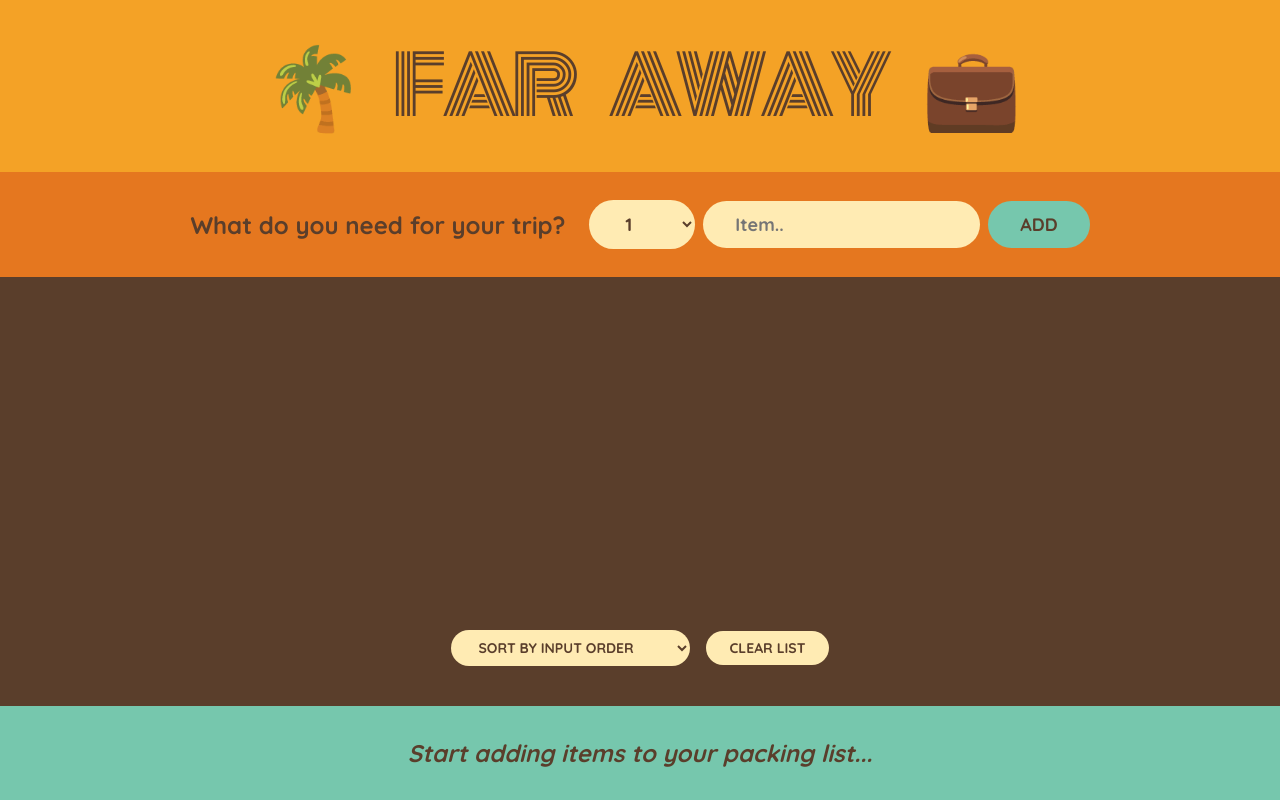
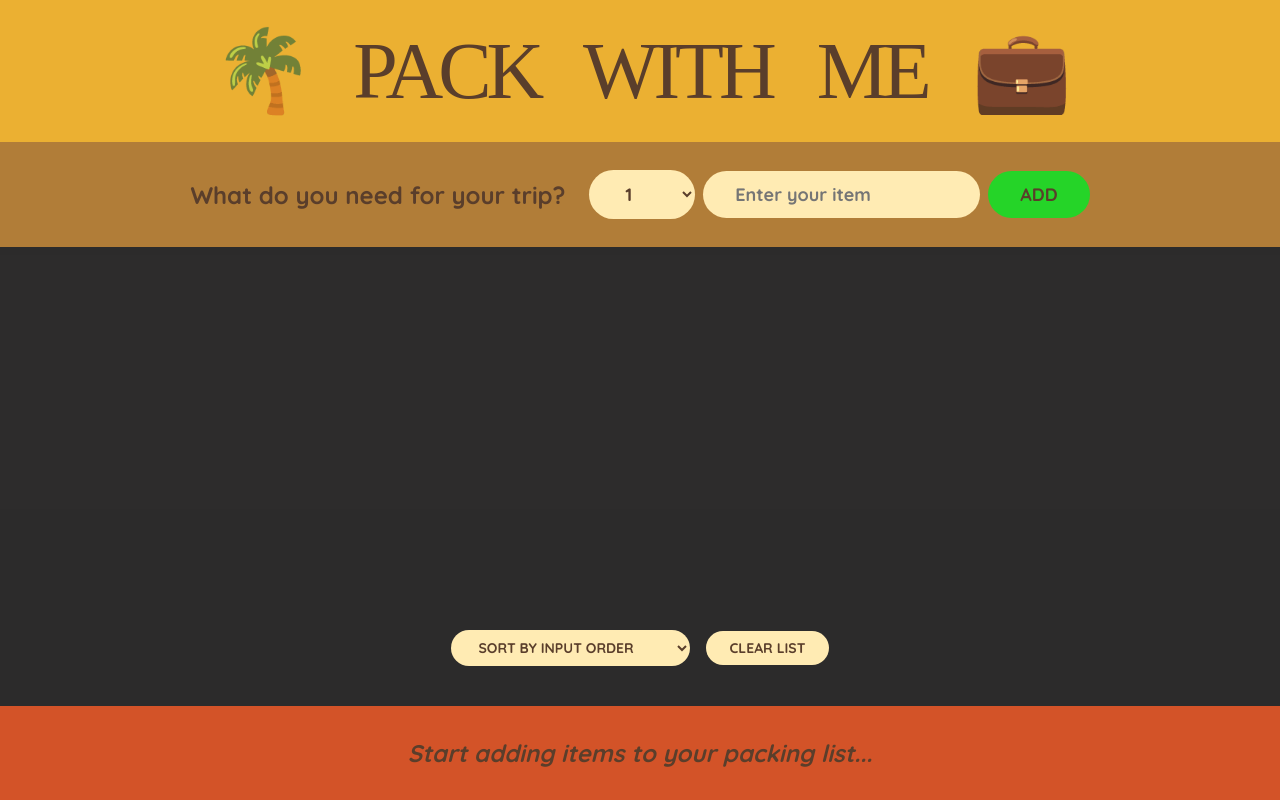
Before and after one commit to sunaina47/bag-packed, a React app: page / in a window 1280 px wide. Built offline with nearby package versions, Linux system fonts and the light colour scheme.

Commit message:
Css changes

```diff
--- a/src/components/Form.js
+++ b/src/components/Form.js
@@ -3,7 +3,6 @@ import { useState } from "react";
 export function Form({ onAddItems }) {
   const [description, setDescription] = useState("");
   const [quantity, setQuantity] = useState(1);
-
 
   function handleSubmit(e) {
     e.preventDefault();
@@ -11,8 +10,10 @@ export function Form({ onAddItems }) {
     if (!description) return;
 
     const newItem = {
-      description, quantity, packed: false,
-      id: Date.now()
+      description,
+      quantity,
+      packed: false,
+      id: Date.now(),
     };
 
     onAddItems(newItem);
@@ -24,14 +25,24 @@ export function Form({ onAddItems }) {
   return (
     <form className="add-form" onSubmit={handleSubmit}>
       <h3>What do you need for your trip?</h3>
-      <select value={quantity} onChange={(e) => setQuantity(Number(e.target.value))}>
-        {Array.from({ length: 20 }, (_, i) => i + 1).map(num => <option value={num} key={num}>
-          {num}
-        </option>)}
+      <select
+        value={quantity}
+        onChange={(e) => setQuantity(Number(e.target.value))}
+      >
+        {Array.from({ length: 20 }, (_, i) => i + 1).map((num) => (
+          <option value={num} key={num}>
+            {num}
+          </option>
+        ))}
       </select>
-      <input type="text" placeholder="Item.." value={description} onChange={(e) => {
-        setDescription(e.target.value);
-      }} />
+      <input
+        type="text"
+        placeholder="Enter your item"
+        value={description}
+        onChange={(e) => {
+          setDescription(e.target.value);
+        }}
+      />
       <button>Add</button>
     </form>
   );
--- a/src/components/Logo.js
+++ b/src/components/Logo.js
@@ -1,5 +1,5 @@
 export function Logo() {
   return (
-    <h1>🌴 Far Away 💼</h1>
+    <h1>🌴 Pack with Me 💼</h1>
   );
 }
--- a/src/index.css
+++ b/src/index.css
@@ -1,5 +1,3 @@
-
-
 @import url("https://fonts.googleapis.com/css2?family=Monoton&family=Quicksand:wght@500;700&display=swap");
 
 * {
@@ -29,8 +27,8 @@ body {
 
 h1 {
   text-align: center;
-  background-color: #f4a226;
-  font-family: "Monoton";
+  background-color: #ebb032;
+  font-family: 'Brush Script MT', cursive;
   font-size: 8rem;
   text-transform: uppercase;
   font-weight: 400;
@@ -40,7 +38,7 @@ h1 {
 }
 
 .add-form {
-  background-color: #e5771f;
+  background-color: #b17d38;
   padding: 2.8rem 0;
   display: flex;
   align-items: center;
@@ -69,11 +67,11 @@ input {
 
 .add-form button {
   text-transform: uppercase;
-  background-color: #76c7ad;
+  background-color: #25d428;
 }
 
 .list {
-  background-color: #5a3e2b;
+  background-color: #090808da;
   color: #ffebb3;
   padding: 4rem 0;
   display: flex;
@@ -126,7 +124,7 @@ input[type="checkbox"] {
 }
 
 .stats {
-  background-color: #76c7ad;
+  background-color: #d35328;
   text-align: center;
   font-weight: 700;
   padding: 3.2rem 0;
```
